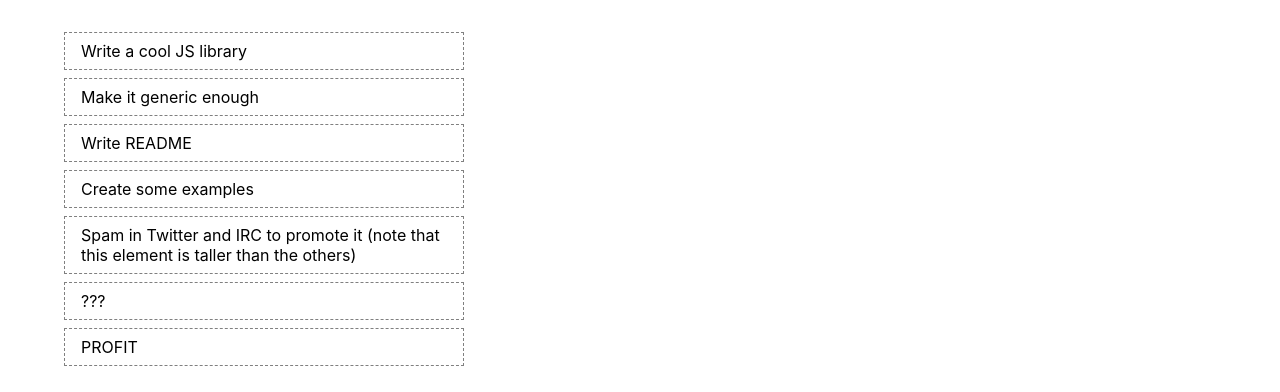
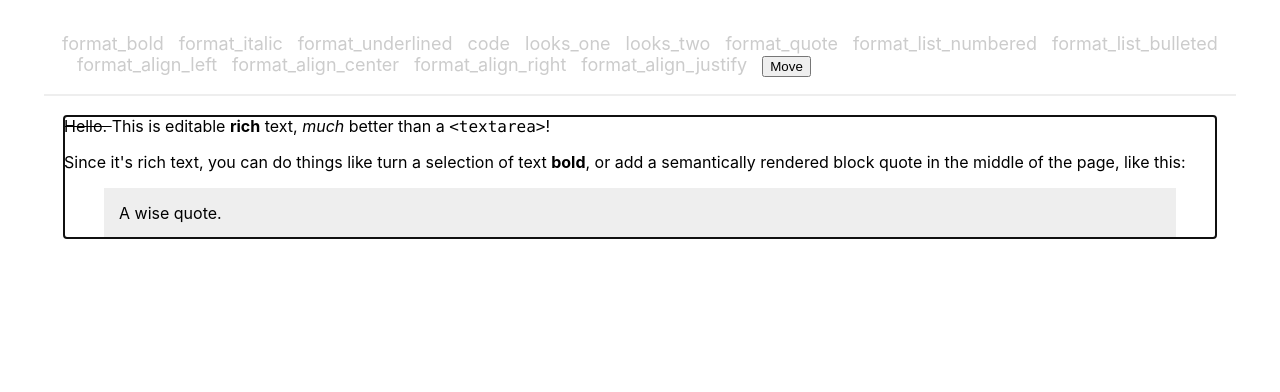
Before and after one commit to txd22081999/slate-editor-test, a React (Vite) app: page / in a window 1280 px wide. Shown: the top 392 px of the page. Built offline with nearby package versions, Linux system fonts and the light colour scheme.

Commit message:
Fix leaves

```diff
--- a/package.json
+++ b/package.json
@@ -14,6 +14,7 @@
     "react-dnd": "^16.0.1",
     "react-dnd-html5-backend": "^16.0.1",
     "react-dom": "^18.0.0",
+    "sass": "^1.52.3",
     "slate": "^0.81.0",
     "slate-history": "^0.66.0",
     "slate-react": "^0.81.0"
--- a/src/App.tsx
+++ b/src/App.tsx
@@ -2,12 +2,13 @@ import { useState } from 'react'
 import logo from './logo.svg'
 import './App.css'
 import DragArea from './components/DragArea'
+import MyEditor from './components/MyEditor'
 
 function App() {
   return (
     <div className='App'>
-      {/* <MyEditor /> */}
-      <DragArea />
+      <MyEditor />
+      {/* <DragArea /> */}
     </div>
   )
 }
--- a/src/components/DragArea/index.tsx
+++ b/src/components/DragArea/index.tsx
@@ -9,7 +9,6 @@ const style = {
 }
 
 const DragArea = () => {
-  {
   const [cards, setCards] = useState([
     {
       id: 1,
@@ -67,6 +66,5 @@ const DragArea = () => {
     </DndProvider>
   )
 }
-}
 
 export default DragArea
--- a/src/components/MyEditor/index.tsx
+++ b/src/components/MyEditor/index.tsx
@@ -1,4 +1,4 @@
-import React, { useCallback, useMemo, useState } from 'react'
+import React, { ReactNode, useCallback, useMemo, useState } from 'react'
 import isHotkey from 'is-hotkey'
 import { Editable, withReact, useSlate, Slate, ReactEditor } from 'slate-react'
 import {
@@ -24,6 +24,7 @@ import { DndProvider } from 'react-dnd'
 import Element from '../atoms/Element'
 import Leaf from '../atoms/Leaf'
 import { HTML5Backend } from 'react-dnd-html5-backend'
+import DraggableElement from '../atoms/DraggableElement'
 
 const HOTKEYS = {
   'mod+b': 'bold',
@@ -69,8 +70,13 @@ const defaultValue: Descendant[] | any = [
   //   },
 ]
 
-const MyEditor = () => {
-  const renderElement = useCallback((props: any) => <Element {...props} />, [])
+const MyEditor = (): JSX.Element => {
+  // const renderElement = useCallback((props: any) => <Element {...props} />, [])
+  const renderElement = useCallback(
+    (props: any) => <DraggableElement {...props} />,
+    []
+  )
+
   const renderLeaf = useCallback((props: any) => <Leaf {...props} />, [])
   const editor: ReactEditor = useMemo(
     () => withHistory(withReact(createEditor() as any)),
@@ -141,13 +147,24 @@ const MyEditor = () => {
     }
   }
 
+  const moveBlock = () => {
+    // Transforms.moveNodes(editor, {
+    //   at: [0],
+    //   to: [1],
+    // })
+    // console.log('MOVED')
+    // console.log(editor)
+    // Transforms.removeNodes(editor, {
+    //   at: [0],
+    // })
+  }
+
   return (
     <DndProvider backend={HTML5Backend}>
       <Slate
         editor={editor}
         value={initialValue}
-        // onChange={(e) => console.log(e)}
-        onChange={onChange}
+        // onChange={onChange}
       >
         <Toolbar>
           {/* <div
@@ -188,6 +205,7 @@ const MyEditor = () => {
           <BlockButton format='center' icon='format_align_center' />
           <BlockButton format='right' icon='format_align_right' />
           <BlockButton format='justify' icon='format_align_justify' />
+          <button onClick={moveBlock}>Move</button>
         </Toolbar>
         <Editable
           renderElement={renderElement}
@@ -204,4 +222,13 @@ const MyEditor = () => {
   )
 }
 
+// const withDragAndDrop = (component: () => JSX.Element) => {
+//   return (
+//     <DndProvider backend={HTML5Backend}>
+//       <component />
+//     </DndProvider>
+//   )
+// }
+
 export default MyEditor
+// export default withDragAndDrop(MyEditor)
--- /dev/null
+++ b/src/components/atoms/DraggableElement.tsx
@@ -0,0 +1,206 @@
+import update from 'immutability-helper'
+import { useCallback, useRef, useState } from 'react'
+import { DndProvider, useDrag, useDrop } from 'react-dnd'
+import { HTML5Backend } from 'react-dnd-html5-backend'
+import './style.scss'
+
+const style = {
+  cursor: 'move',
+}
+
+const ItemTypes = {
+  CARD: 'card',
+}
+
+const DraggableElement = (props: any): JSX.Element => {
+  let { attributes, children, element, id, text, index } = props
+  // let { id, text, index, moveCard } = props
+
+  const ref = useRef(null)
+  const [cards, setCards] = useState([
+    {
+      id: 1,
+      text: 'Write a cool JS library',
+    },
+    {
+      id: 2,
+      text: 'Make it generic enough',
+    },
+    {
+      id: 3,
+      text: 'Write README',
+    },
+    {
+      id: 4,
+      text: 'Create some examples',
+    },
+    {
+      id: 5,
+      text: 'Spam in Twitter and IRC to promote it (note that this element is taller than the others)',
+    },
+    {
+      id: 6,
+      text: '???',
+    },
+    {
+      id: 7,
+      text: 'PROFIT',
+    },
+  ])
+
+  const moveCard = useCallback((dragIndex: any, hoverIndex: any) => {
+    setCards((prevCards) =>
+      update(prevCards, {
+        $splice: [
+          [dragIndex, 1],
+          [hoverIndex, 0, prevCards[dragIndex]],
+        ],
+      })
+    )
+  }, [])
+
+  const [{ handlerId }, drop] = useDrop({
+    accept: ItemTypes.CARD,
+    collect(monitor) {
+      return {
+        handlerId: monitor.getHandlerId(),
+      }
+    },
+    hover(item: any, monitor: any) {
+      if (!ref.current) {
+        return
+      }
+      const dragIndex = item.index
+      const hoverIndex = index
+      // Don't replace items with themselves
+      if (dragIndex === hoverIndex || !ref.current) {
+        return
+      }
+      // Determine rectangle on screen
+      const hoverBoundingRect = (ref.current as any).getBoundingClientRect()
+      // Get vertical middle
+      const hoverMiddleY =
+        (hoverBoundingRect.bottom - hoverBoundingRect.top) / 2
+      // Determine mouse position
+      const clientOffset = monitor.getClientOffset()
+      // Get pixels to the top
+      const hoverClientY = clientOffset!.y - hoverBoundingRect.top
+      // Only perform the move when the mouse has crossed half of the items height
+      // When dragging downwards, only move when the cursor is below 50%
+      // When dragging upwards, only move when the cursor is above 50%
+      // Dragging downwards
+      if (dragIndex < hoverIndex && hoverClientY < hoverMiddleY) {
+        return
+      }
+      // Dragging upwards
+      if (dragIndex > hoverIndex && hoverClientY > hoverMiddleY) {
+        return
+      }
+      // Time to actually perform the action
+      moveCard(dragIndex, hoverIndex)
+      // Note: we're mutating the monitor item here!
+      // Generally it's better to avoid mutations,
+      // but it's good here for the sake of performance
+      // to avoid expensive index searches.
+      item.index = hoverIndex
+    },
+  })
+  const [{ isDragging }, drag] = useDrag({
+    type: ItemTypes.CARD,
+    item: () => {
+      return { id, index }
+    },
+    collect: (monitor) => ({
+      isDragging: monitor.isDragging(),
+    }),
+  })
+  const opacity = isDragging ? 0 : 1
+  drag(drop(ref))
+
+  // return (
+  //   <div
+  //     ref={ref}
+  //     style={{ ...style, opacity }}
+  //     data-handler-id={handlerId}
+  //     onDragStart={(e) => console.log(e)}
+  //   >
+  //     <span {...attributes}>{children}</span>
+  //   </div>
+  // )
+
+  const style = { textAlign: element.align }
+
+  const getElement = () => {
+    switch (element.type) {
+      case 'block-quote':
+        return (
+          <blockquote style={style} {...attributes}>
+            {children}
+          </blockquote>
+        )
+      case 'bulleted-list':
+        return (
+          <ul style={style} {...attributes}>
+            {children}
+          </ul>
+        )
+      case 'heading-one':
+        return (
+          <h1 style={style} {...attributes}>
+            {children}
+          </h1>
+        )
+      case 'heading-two':
+        return (
+          <h2 style={style} {...attributes}>
+            {children}
+          </h2>
+        )
+      case 'list-item':
+        return (
+          <li style={style} {...attributes}>
+            {children}
+          </li>
+        )
+      case 'numbered-list':
+        return (
+          <ol style={style} {...attributes}>
+            {children}
+          </ol>
+        )
+      default:
+        return (
+          <p style={style} {...attributes}>
+            {children}
+          </p>
+        )
+    }
+  }
+
+  // return getElement()
+
+  return (
+    <div
+      ref={ref}
+      style={{ ...style, opacity }}
+      data-handler-id={handlerId}
+      onDragStart={(e) => console.log(e)}
+    >
+      {getElement()}
+    </div>
+  )
+
+  // return (
+  //   <span
+  //     ref={ref}
+  //     style={{ ...style, opacity }}
+  //     data-handler-id={handlerId}
+  //     onDragStart={(e) => console.log(e)}
+  //     {...attributes}
+  //   >
+  //     {children}
+  //   </span>
+  // )
+}
+
+export default DraggableElement
--- a/src/components/atoms/Leaf.tsx
+++ b/src/components/atoms/Leaf.tsx
@@ -26,13 +26,7 @@ const Leaf = (props: any) => {
     )
   }
 
-  return (
-    // <DndProvider backend={HTML5Backend}>
-    <div draggable onDragStart={(e) => console.log(e)}>
-      <span {...attributes}>{children}</span>
-    </div>
-    // </DndProvider>
-  )
+  return <span {...attributes}>{children}</span>
 }
 
 export default Leaf
--- /dev/null
+++ b/src/components/atoms/style.scss
@@ -0,0 +1,5 @@
+[draggable="true"] {
+    // &:hover {
+    //     border: 1px dashed black;
+    // }
+}
```
Also changed, not shown: 1 other file (tests, documents, lock files or other folders). Lines whose indentation alone changed are shown as unchanged.
